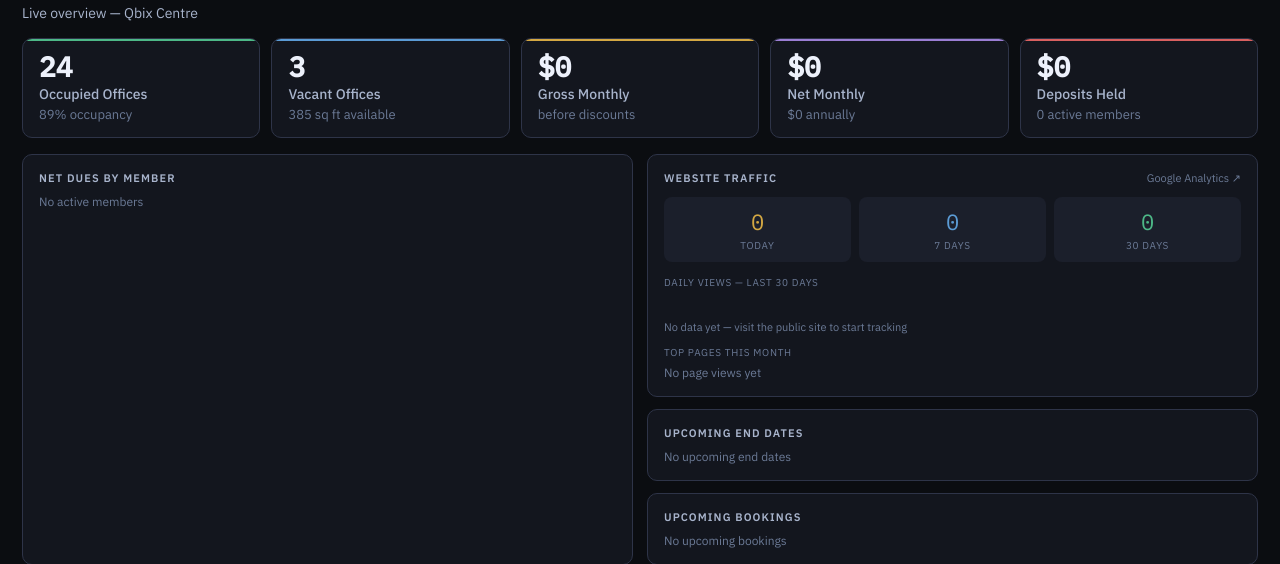
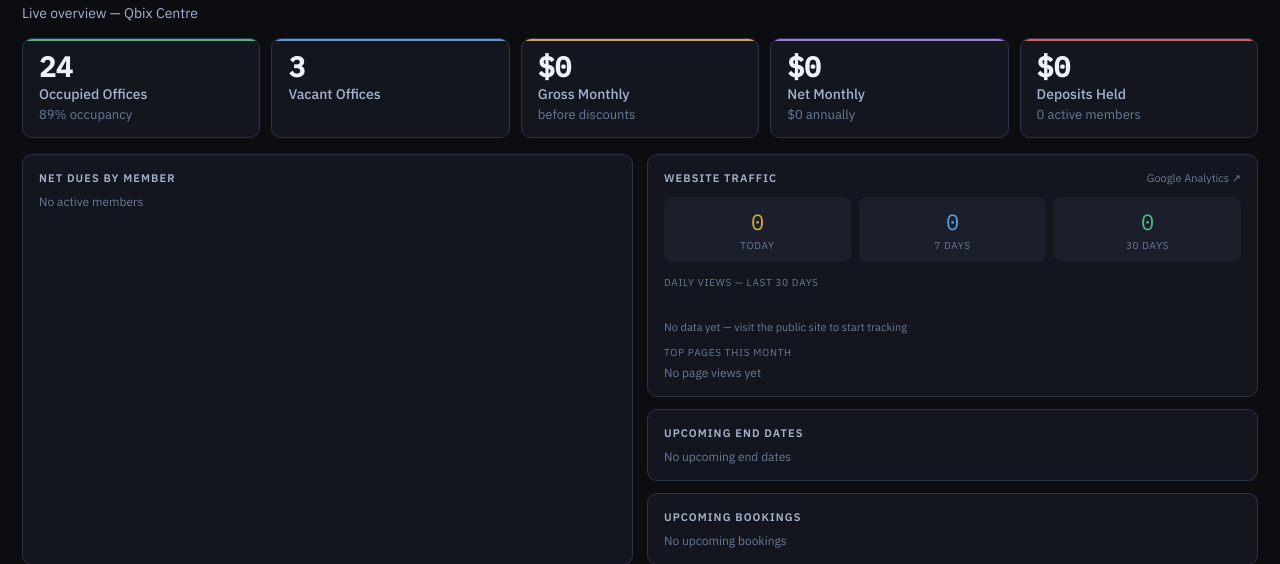
Before and after one commit to rockycpa/NewQbix, a Flask app: page /admin in a window 1280 px wide. Shown: the part 141-705 px from the top of the page. Run offline with Flask 3, Linux system fonts and the light colour scheme; the visitor is signed in with stand-in values (Sample User, id 1); data that the repository does not hold is empty; some libraries are stand-ins or nearby versions.

Commit message:
update sq footage

```diff
--- a/templates/admin/dashboard.html
+++ b/templates/admin/dashboard.html
@@ -262,7 +262,7 @@ function closeMo(e,id){if(!e||e.target===document.getElementById(id))document.ge
 
   <div class="stats">
     <div class="sc g"><div class="sc-v">{{ occ }}</div><div class="sc-l">Occupied Offices</div><div class="sc-s">{{ "%.0f"|format(occ/(occ+vac)*100) if (occ+vac) else 0 }}% occupancy</div></div>
-    <div class="sc b"><div class="sc-v">{{ vac }}</div><div class="sc-l">Vacant Offices</div><div class="sc-s">{{ vacant|sum(attribute='sqft') }} sq ft available</div></div>
+    <div class="sc b"><div class="sc-v">{{ vac }}</div><div class="sc-l">Vacant Offices</div><div class="sc-s">&nbsp;</div></div>
     <div class="sc a"><div class="sc-v">${{ "{:,}".format(gross) }}</div><div class="sc-l">Gross Monthly</div><div class="sc-s">before discounts</div></div>
     <div class="sc p"><div class="sc-v">${{ "{:,}".format(net_rev) }}</div><div class="sc-l">Net Monthly</div><div class="sc-s">${{ "{:,}".format(net_rev*12) }} annually</div></div>
     <div class="sc r"><div class="sc-v" id="s4">${{ "{:,}".format(dep) }}</div><div class="sc-l">Deposits Held</div><div class="sc-s">{{ active|length }} active members</div></div>
```
